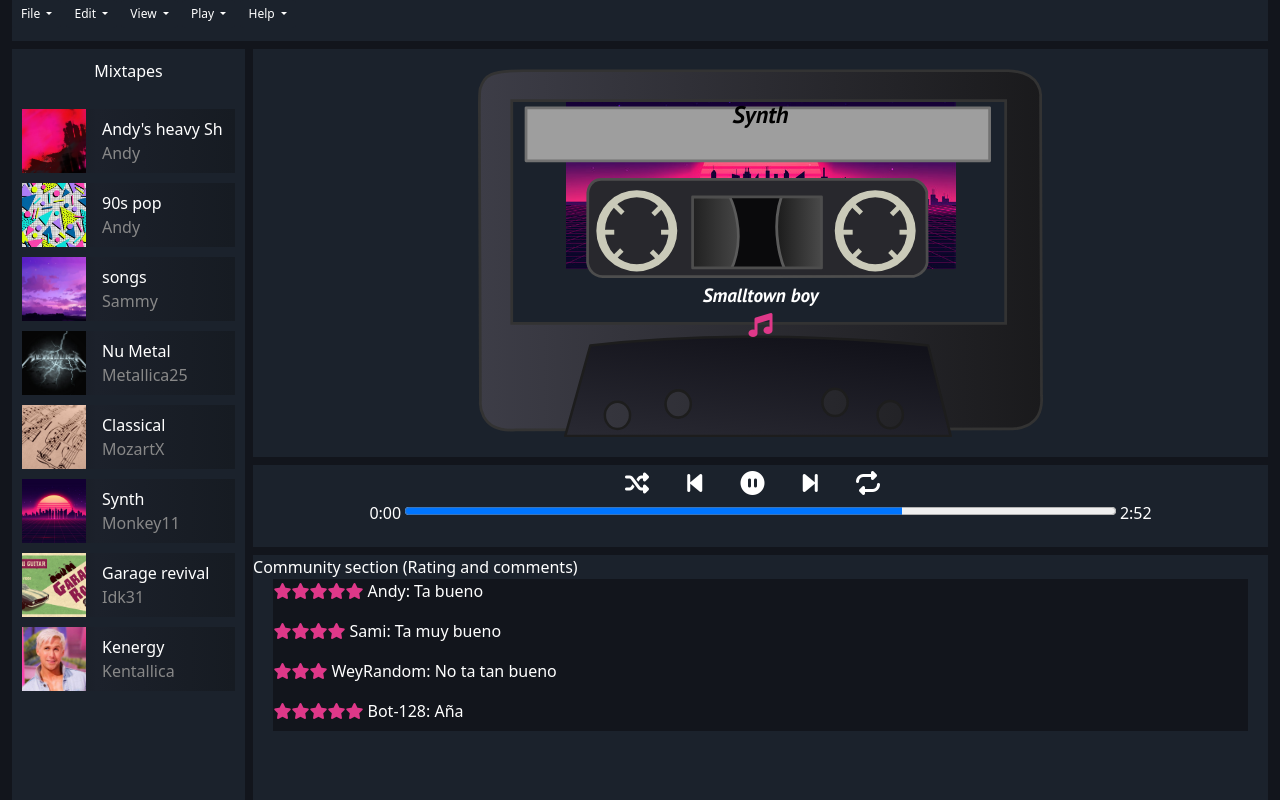
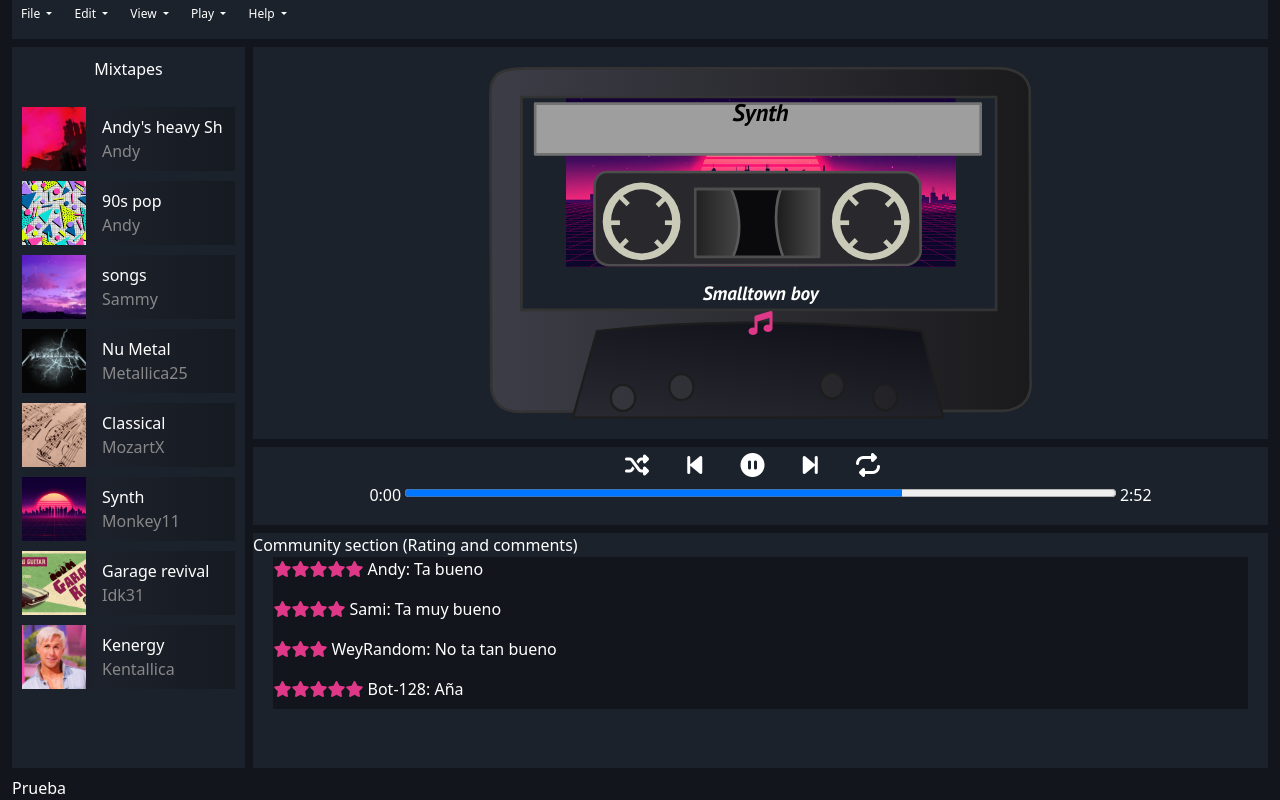
Before and after one commit to AndyDevX/mixtape_web_player, a PHP site: page / in a window 1280 px wide. Run offline with PHP 8.4, Linux system fonts and the light colour scheme.

Commit message:
Adición de un div

```diff
--- a/index.php
+++ b/index.php
@@ -120,6 +120,9 @@
             </div>
         </div>
 
+        <div>
+            Prueba
+        </div>
     </div>
 
     <script src="https://cdn.jsdelivr.net/npm/bootstrap@5.3.2/dist/js/bootstrap.bundle.min.js" integrity="sha384-C6RzsynM9kWDrMNeT87bh95OGNyZPhcTNXj1NW7RuBCsyN/o0jlpcV8Qyq46cDfL" crossorigin="anonymous"></script>
--- a/static/styles.html
+++ b/static/styles.html
@@ -6,3 +6,5 @@
         <link rel="preconnect" href="https://fonts.googleapis.com">
         <link rel="preconnect" href="https://fonts.gstatic.com" crossorigin>
         <link href="https://fonts.googleapis.com/css2?family=PT+Sans:ital,wght@1,700&display=swap" rel="stylesheet">
+
+        <!-- Hola -->
```
